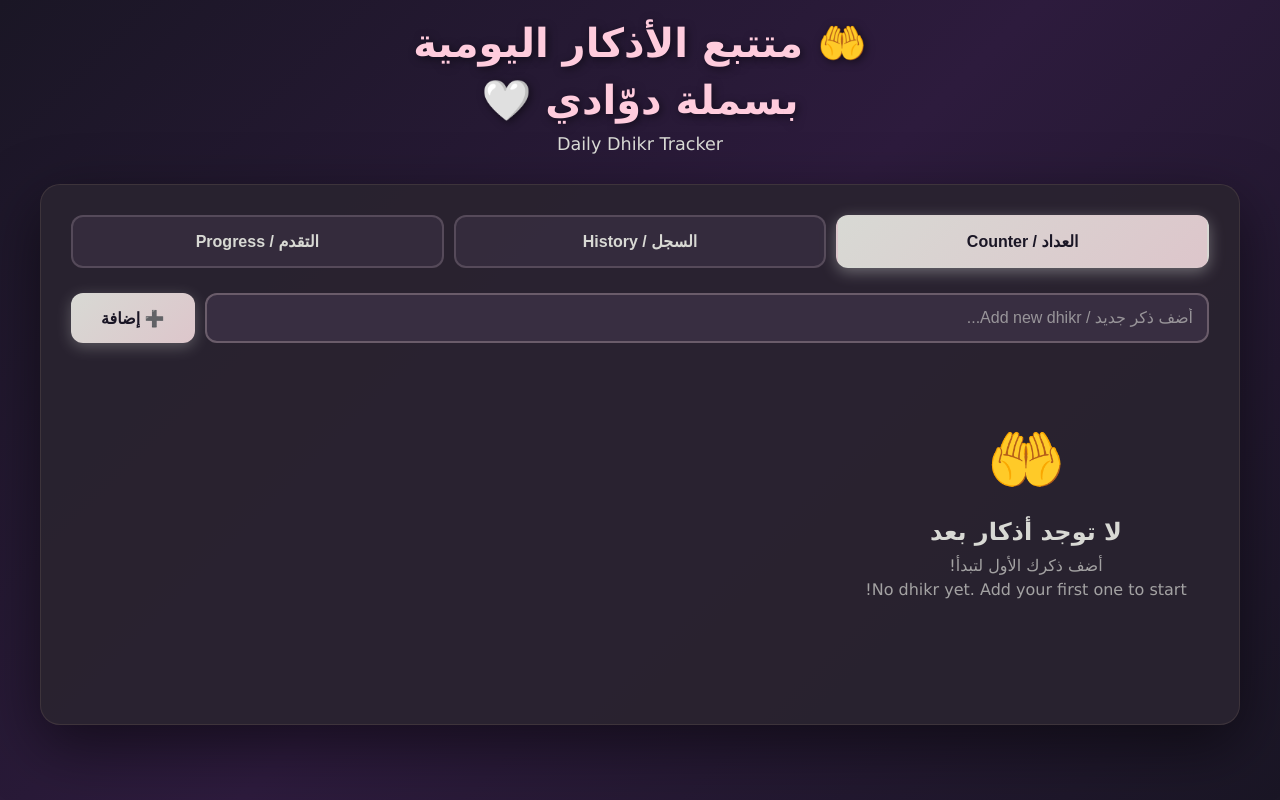
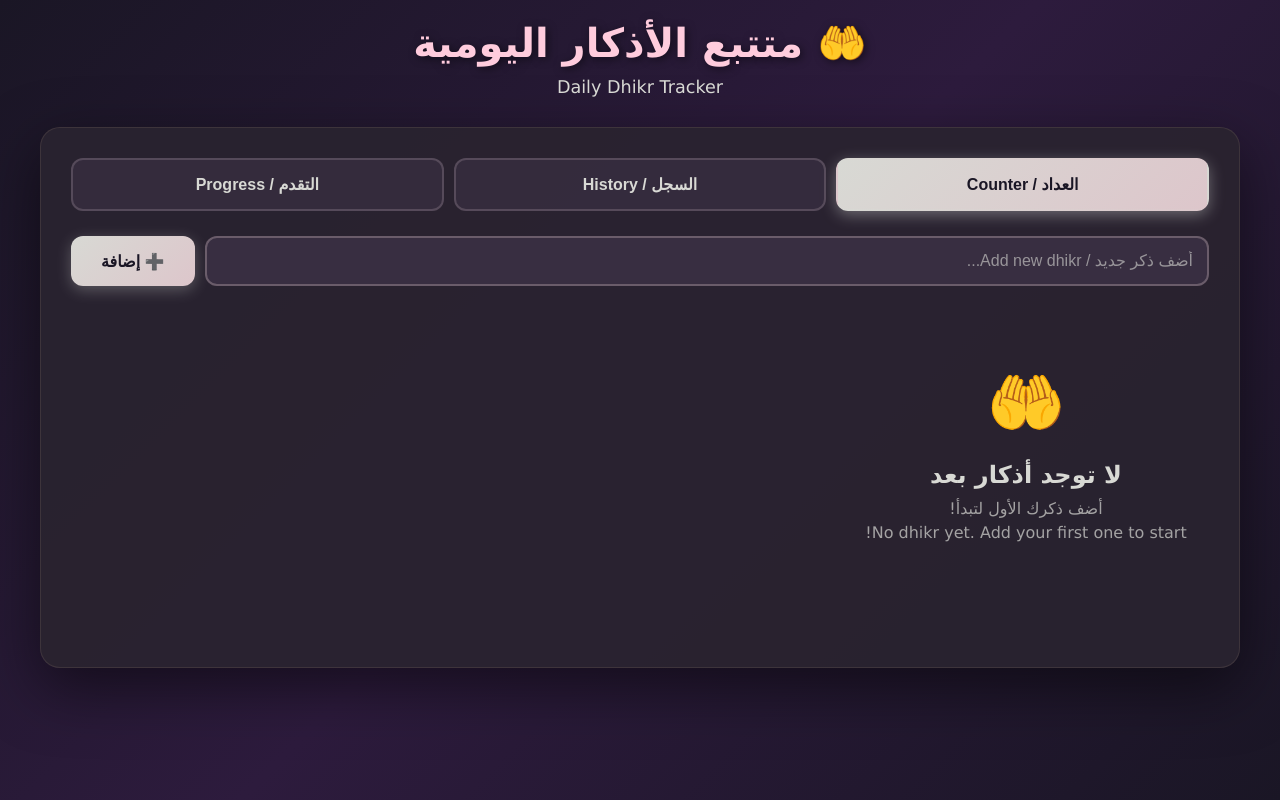
Before and after one commit to besmala-devs/Your-Daily-Dhikr, a plain HTML site: page index.html in a window 1280 px wide. Drawn offline with nearby package versions, Linux system fonts and the light colour scheme.

Commit message:
Update index.html
removed personal name from the header

```diff
--- a/index.html
+++ b/index.html
@@ -339,7 +339,6 @@
     <div class="container">
         <div class="header">
             <h1>🤲 متتبع الأذكار اليومية</h1>
-            <h1>بسملة دوّادي 🤍</h1>
             <p>Daily Dhikr Tracker</p>
         </div>
 
```
